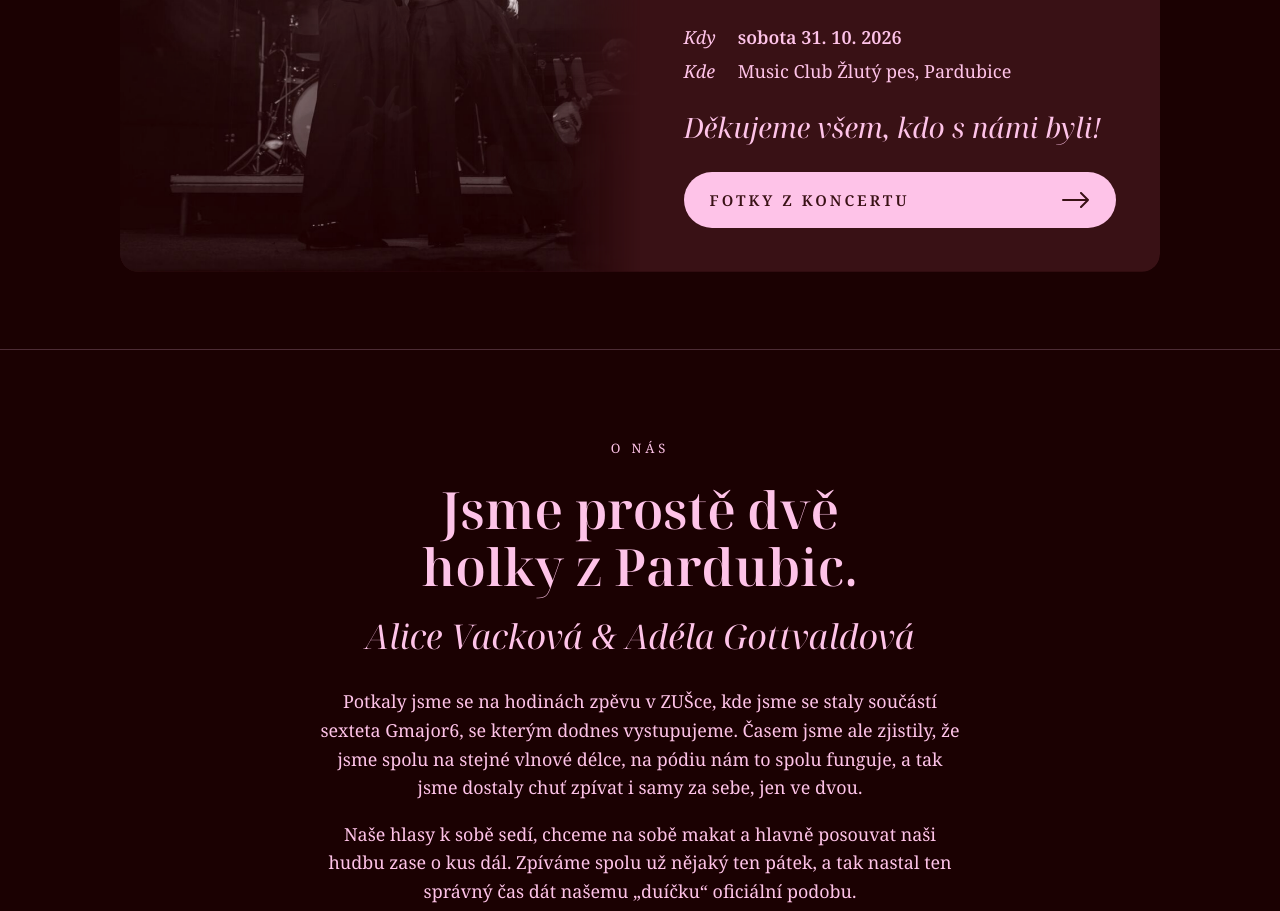
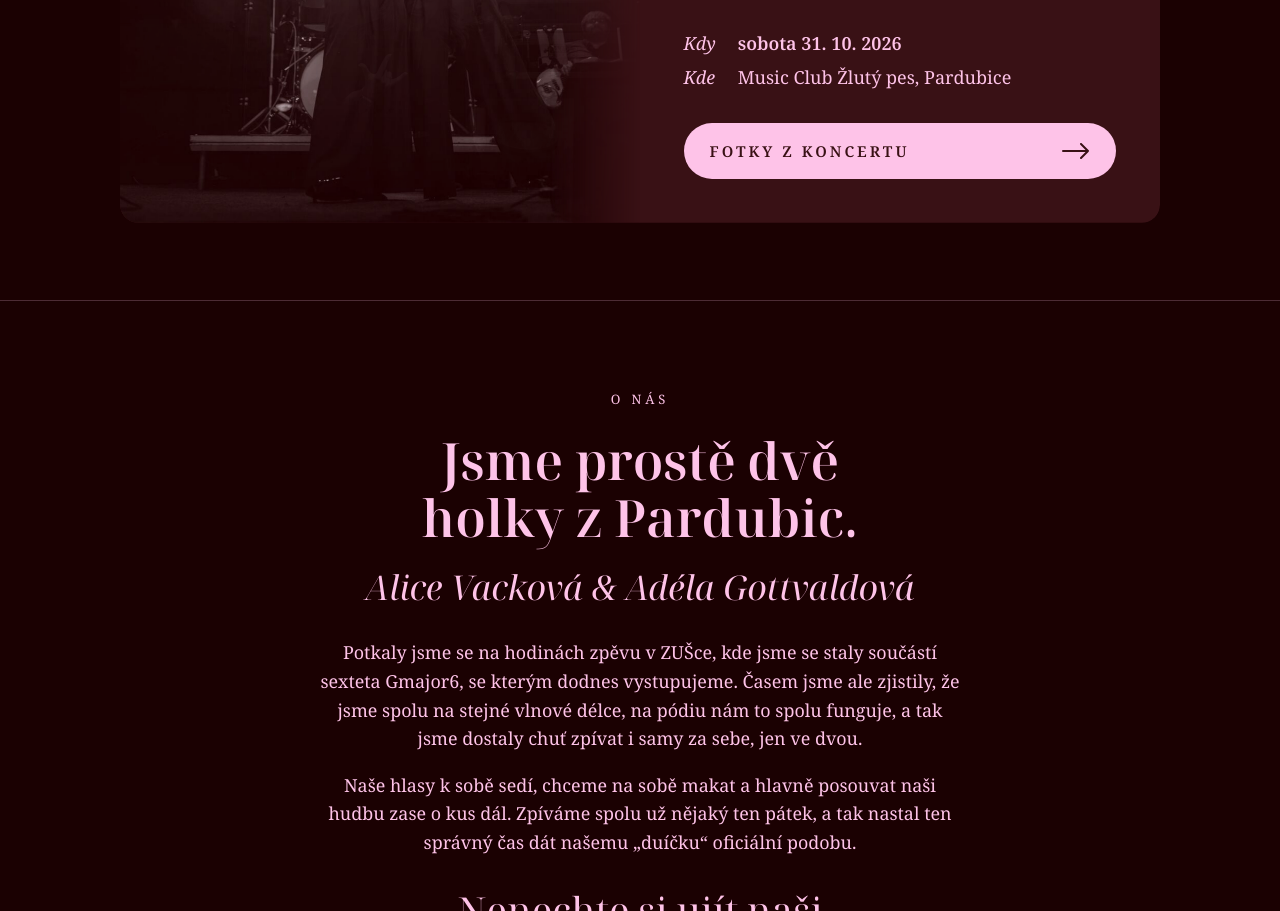
Before and after one commit to Moses-PHP/divoceduo.cz, a plain HTML site: page index.html in a window 1280 px wide. Shown: the part 1135-2046 px from the top of the page. Drawn offline with Linux system fonts and the light colour scheme.

Commit message:
Credit photographer Tomáš Kubelka, drop thank-you note from the past concert card
Co-Authored-By: Claude Opus 5.5 <noreply@anthropic.com>

```diff
--- a/index.html
+++ b/index.html
@@ -253,15 +253,6 @@
   dt { font-style: italic; font-stretch: condensed; }
   dd { margin: 0; }
   .strong { font-weight: 600; }
-  .thanks {
-    margin: 0;
-    font-family: 'Noto Serif Display', serif;
-    font-size: clamp(22px, 2.2vw, 28px);
-    line-height: 1.2;
-    font-style: italic;
-    font-stretch: condensed;
-    text-wrap: balance;
-  }
   .cta {
     display: flex;
     justify-content: space-between;
@@ -522,7 +513,6 @@
           <dt>Kdy</dt><dd class="strong">sobota 31.&nbsp;10.&nbsp;2026</dd>
           <dt>Kde</dt><dd>Music Club Žlutý pes, Pardubice</dd>
         </dl>
-        <p class="thanks">Děkujeme všem, kdo s&nbsp;námi byli!</p>
         <button class="cta" type="button" data-open-gallery>Fotky z&nbsp;koncertu<svg viewBox="0 0 28 16" aria-hidden="true"><use href="#arrow"/></svg></button>
       </div>
     </article>
@@ -549,8 +539,7 @@
       <button class="icon-btn" type="button" data-close aria-label="Zavřít"><svg aria-hidden="true"><use href="#close"/></svg></button>
     </div>
     <div class="gallery__grid"></div>
-    <!-- photographer credit: fill in the name and drop "hidden" -->
-    <p class="gallery__credit" hidden>Foto: </p>
+    <p class="gallery__credit">Foto: Tomáš Kubelka</p>
     <div class="viewer" hidden>
       <img class="viewer__img" alt="">
       <button class="icon-btn viewer__nav viewer__nav--prev" type="button" aria-label="Předchozí fotka"><svg aria-hidden="true"><use href="#chev"/></svg></button>
```
Also changed, not shown: 1 other file.
